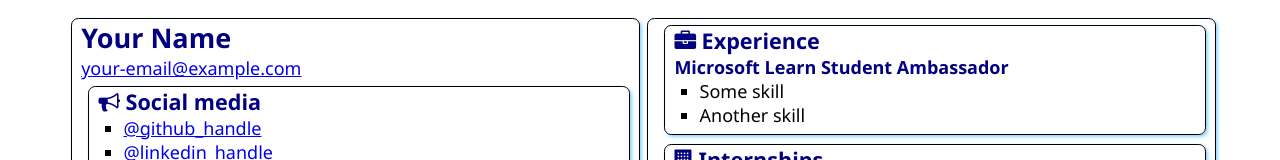
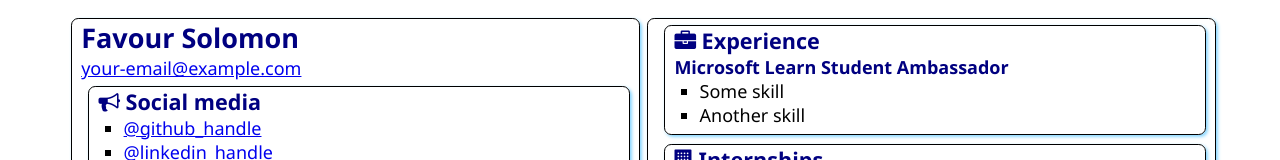
Before and after one commit to Fave7903/SATechnicalOnboarding, a plain HTML site: page src/index.html in a window 1280 px wide. Shown: the top 160 px of the page. Drawn offline with Linux system fonts and the light colour scheme.

Commit message:
Added My Name

```diff
--- a/src/index.html
+++ b/src/index.html
@@ -12,7 +12,7 @@
 <body>
     <main>
         <article class="box">
-            <h1>Your Name</h1>
+            <h1>Favour Solomon</h1>
             <div><a href="mailto:your.email@example.com">your-email@example.com</a></div>
 
             <section class="box">
```
